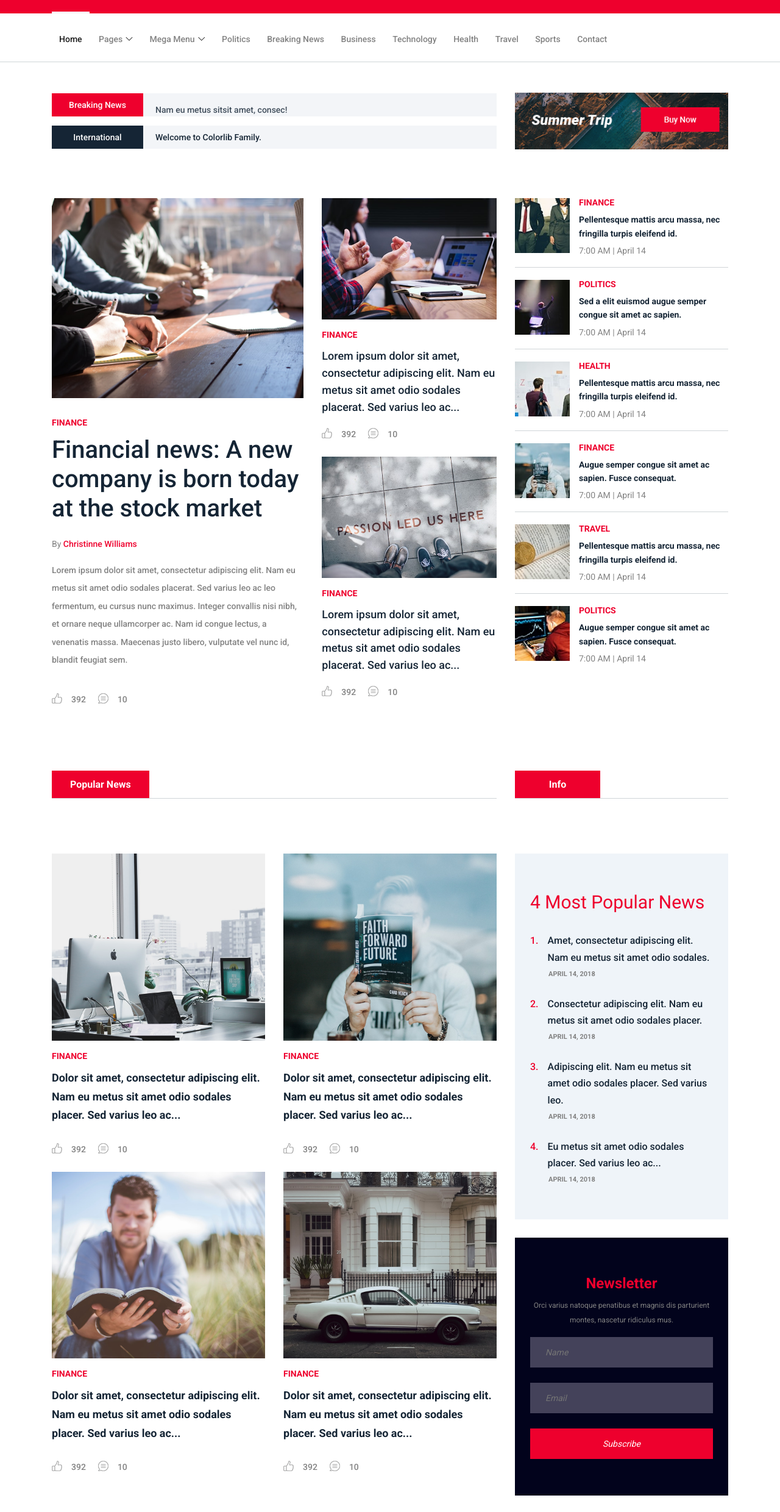
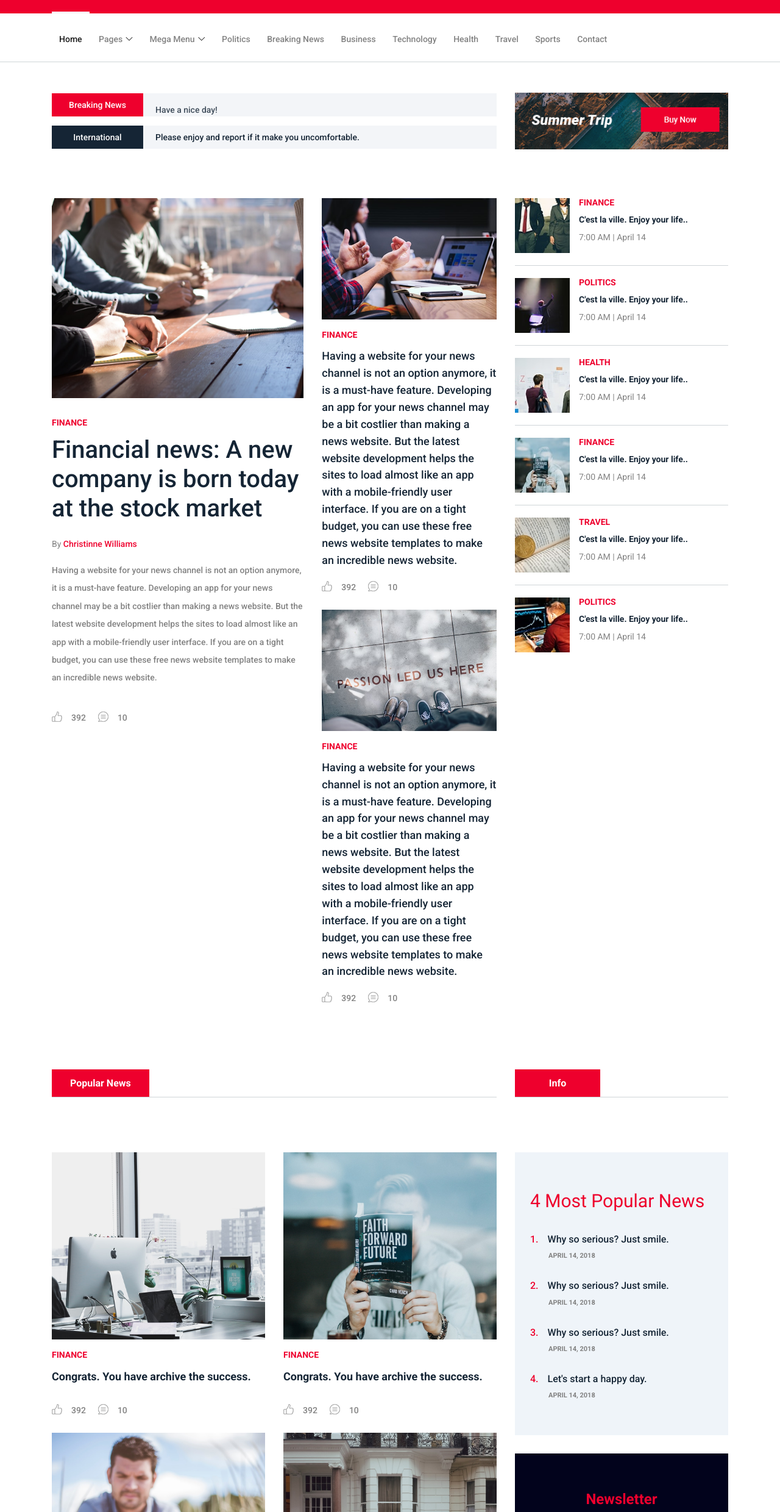
Before and after one commit to FlameOfBlue/BlueFlame_DACK_23, a plain HTML site: page index.html in a window 1280 px wide. Shown: the part 78-2558 px from the top of the page at 61% size. Drawn offline with Linux system fonts and the light colour scheme; files whose address does not match are found by name.

Commit message:
Need more time to update all of it
Just a little update for mid-term exam

```diff
--- a/index.html
+++ b/index.html
@@ -9,7 +9,7 @@
     <!-- The above 4 meta tags *must* come first in the head; any other head content must come *after* these tags -->
 
     <!-- Title -->
-    <title>The News Paper - News &amp; Lifestyle Magazine Template</title>
+    <title>VnExpressInternational</title>
 
     <!-- Favicon - Icon of the web tab -->
     <link rel="icon" href="img/core-img/favicon.ico">
@@ -138,7 +138,7 @@
                                                         <a href="#" class="post-catagory">Travel</a>
                                                         <div class="post-meta">
                                                             <a href="#" class="post-title">
-                                                                <h6>Pellentesque mattis arcu massa, nec fringilla turpis eleifend id.</h6>
+                                                                <h6>Let's your soul free. You will be happy.</h6>
                                                             </a>
                                                             <p class="post-date"><span>7:00 AM</span> | <span>April 14</span></p>
                                                         </div>
@@ -154,7 +154,7 @@
                                                         <a href="#" class="post-catagory">Politics</a>
                                                         <div class="post-meta">
                                                             <a href="#" class="post-title">
-                                                                <h6>Augue semper congue sit amet ac sapien. Fusce consequat.</h6>
+                                                                <h6>What happen to you today? Just tell me.</h6>
                                                             </a>
                                                             <p class="post-date"><span>7:00 AM</span> | <span>April 14</span></p>
                                                         </div>
@@ -194,9 +194,9 @@
                         </div>
                         <div id="breakingNewsTicker" class="ticker">
                             <ul>
-                                <li><a href="#">Lorem ipsum dolor sit amet, consectetur adipiscing elit.</a></li>
-                                <li><a href="#">Welcome to Colorlib Family.</a></li>
-                                <li><a href="#">Nam eu metus sitsit amet, consec!</a></li>
+                                <li><a href="#">Welcome to my website.</a></li>
+                                <li><a href="#">Please enjoy and report if it make you uncomfortable.</a></li>
+                                <li><a href="#">Have a nice day!</a></li>
                             </ul>
                         </div>
                     </div>
@@ -208,9 +208,9 @@
                         </div>
                         <div id="internationalTicker" class="ticker">
                             <ul>
-                                <li><a href="#">Lorem ipsum dolor sit amet, consectetur adipiscing elit.</a></li>
-                                <li><a href="#">Welcome to Colorlib Family.</a></li>
-                                <li><a href="#">Nam eu metus sitsit amet, consec!</a></li>
+                                <li><a href="#">Welcome to my website.</a></li>
+                                <li><a href="#">Please enjoy and report if it make you uncomfortable.</a></li>
+                                <li><a href="#">Have a nice day!</a></li>
                             </ul>
                         </div>
                     </div>
@@ -247,7 +247,7 @@
                                     </a>
                                     <div class="post-meta">
                                         <p class="post-author">By <a href="#">Christinne Williams</a></p>
-                                        <p class="post-excerp">Lorem ipsum dolor sit amet, consectetur adipiscing elit. Nam eu metus sit amet odio sodales placerat. Sed varius leo ac leo fermentum, eu cursus nunc maximus. Integer convallis nisi nibh, et ornare neque ullamcorper ac. Nam id congue lectus, a venenatis massa. Maecenas justo libero, vulputate vel nunc id, blandit feugiat sem. </p>
+                                        <p class="post-excerp">Having a website for your news channel is not an option anymore, it is a must-have feature. Developing an app for your news channel may be a bit costlier than making a news website. But the latest website development helps the sites to load almost like an app with a mobile-friendly user interface. If you are on a tight budget, you can use these free news website templates to make an incredible news website. </p>
                                         <!-- Post Like & Post Comment -->
                                         <div class="d-flex align-items-center">
                                             <a href="#" class="post-like"><img src="img/core-img/like.png" alt=""> <span>392</span></a>
@@ -268,7 +268,7 @@
                                     <a href="#" class="post-catagory">Finance</a>
                                     <div class="post-meta">
                                         <a href="#" class="post-title">
-                                            <h6>Lorem ipsum dolor sit amet, consectetur adipiscing elit. Nam eu metus sit amet odio sodales placerat. Sed varius leo ac...</h6>
+                                            <h6>Having a website for your news channel is not an option anymore, it is a must-have feature. Developing an app for your news channel may be a bit costlier than making a news website. But the latest website development helps the sites to load almost like an app with a mobile-friendly user interface. If you are on a tight budget, you can use these free news website templates to make an incredible news website.</h6>
                                         </a>
                                         <!-- Post Like & Post Comment -->
                                         <div class="d-flex align-items-center">
@@ -288,7 +288,7 @@
                                     <a href="#" class="post-catagory">Finance</a>
                                     <div class="post-meta">
                                         <a href="#" class="post-title">
-                                            <h6>Lorem ipsum dolor sit amet, consectetur adipiscing elit. Nam eu metus sit amet odio sodales placerat. Sed varius leo ac...</h6>
+                                            <h6>Having a website for your news channel is not an option anymore, it is a must-have feature. Developing an app for your news channel may be a bit costlier than making a news website. But the latest website development helps the sites to load almost like an app with a mobile-friendly user interface. If you are on a tight budget, you can use these free news website templates to make an incredible news website.</h6>
                                         </a>
                                         <!-- Post Like & Post Comment -->
                                         <div class="d-flex align-items-center">
@@ -312,7 +312,7 @@
                             <a href="#" class="post-catagory">Finance</a>
                             <div class="post-meta">
                                 <a href="#" class="post-title">
-                                    <h6>Pellentesque mattis arcu massa, nec fringilla turpis eleifend id.</h6>
+                                    <h6>C'est la ville. Enjoy your life..</h6>
                                 </a>
                                 <p class="post-date"><span>7:00 AM</span> | <span>April 14</span></p>
                             </div>
@@ -328,7 +328,7 @@
                             <a href="#" class="post-catagory">Politics</a>
                             <div class="post-meta">
                                 <a href="#" class="post-title">
-                                    <h6>Sed a elit euismod augue semper congue sit amet ac sapien.</h6>
+                                    <h6>C'est la ville. Enjoy your life..</h6>
                                 </a>
                                 <p class="post-date"><span>7:00 AM</span> | <span>April 14</span></p>
                             </div>
@@ -344,7 +344,7 @@
                             <a href="#" class="post-catagory">Health</a>
                             <div class="post-meta">
                                 <a href="#" class="post-title">
-                                    <h6>Pellentesque mattis arcu massa, nec fringilla turpis eleifend id.</h6>
+                                    <h6>C'est la ville. Enjoy your life..</h6>
                                 </a>
                                 <p class="post-date"><span>7:00 AM</span> | <span>April 14</span></p>
                             </div>
@@ -360,7 +360,7 @@
                             <a href="#" class="post-catagory">Finance</a>
                             <div class="post-meta">
                                 <a href="#" class="post-title">
-                                    <h6>Augue semper congue sit amet ac sapien. Fusce consequat.</h6>
+                                    <h6>C'est la ville. Enjoy your life..</h6>
                                 </a>
                                 <p class="post-date"><span>7:00 AM</span> | <span>April 14</span></p>
                             </div>
@@ -376,7 +376,7 @@
                             <a href="#" class="post-catagory">Travel</a>
                             <div class="post-meta">
                                 <a href="#" class="post-title">
-                                    <h6>Pellentesque mattis arcu massa, nec fringilla turpis eleifend id.</h6>
+                                    <h6>C'est la ville. Enjoy your life..</h6>
                                 </a>
                                 <p class="post-date"><span>7:00 AM</span> | <span>April 14</span></p>
                             </div>
@@ -392,7 +392,7 @@
                             <a href="#" class="post-catagory">Politics</a>
                             <div class="post-meta">
                                 <a href="#" class="post-title">
-                                    <h6>Augue semper congue sit amet ac sapien. Fusce consequat.</h6>
+                                    <h6>C'est la ville. Enjoy your life..</h6>
                                 </a>
                                 <p class="post-date"><span>7:00 AM</span> | <span>April 14</span></p>
                             </div>
@@ -424,7 +424,7 @@
                                 <div class="post-data">
                                     <a href="#" class="post-catagory">Finance</a>
                                     <a href="#" class="post-title">
-                                        <h6>Dolor sit amet, consectetur adipiscing elit. Nam eu metus sit amet odio sodales placer. Sed varius leo ac...</h6>
+                                        <h6>Congrats. You have archive the success.</h6>
                                     </a>
                                     <div class="post-meta d-flex align-items-center">
                                         <a href="#" class="post-like"><img src="img/core-img/like.png" alt=""> <span>392</span></a>
@@ -443,7 +443,7 @@
                                 <div class="post-data">
                                     <a href="#" class="post-catagory">Finance</a>
                                     <a href="#" class="post-title">
-                                        <h6>Dolor sit amet, consectetur adipiscing elit. Nam eu metus sit amet odio sodales placer. Sed varius leo ac...</h6>
+                                        <h6>Congrats. You have archive the success.</h6>
                                     </a>
                                     <div class="post-meta d-flex align-items-center">
                                         <a href="#" class="post-like"><img src="img/core-img/like.png" alt=""> <span>392</span></a>
@@ -462,7 +462,7 @@
                                 <div class="post-data">
                                     <a href="#" class="post-catagory">Finance</a>
                                     <a href="#" class="post-title">
-                                        <h6>Dolor sit amet, consectetur adipiscing elit. Nam eu metus sit amet odio sodales placer. Sed varius leo ac...</h6>
+                                        <h6>Congrats. You have archive the success.</h6>
                                     </a>
                                     <div class="post-meta d-flex align-items-center">
                                         <a href="#" class="post-like"><img src="img/core-img/like.png" alt=""> <span>392</span></a>
@@ -481,7 +481,7 @@
                                 <div class="post-data">
                                     <a href="#" class="post-catagory">Finance</a>
                                     <a href="#" class="post-title">
-                                        <h6>Dolor sit amet, consectetur adipiscing elit. Nam eu metus sit amet odio sodales placer. Sed varius leo ac...</h6>
+                                        <h6>Congrats. You have archive the success.</h6>
                                     </a>
                                     <div class="post-meta d-flex align-items-center">
                                         <a href="#" class="post-like"><img src="img/core-img/like.png" alt=""> <span>392</span></a>
@@ -504,7 +504,7 @@
                         <!-- Single Popular Blog -->
                         <div class="single-popular-post">
                             <a href="#">
-                                <h6><span>1.</span> Amet, consectetur adipiscing elit. Nam eu metus sit amet odio sodales.</h6>
+                                <h6><span>1.</span> Why so serious? Just smile.</h6>
                             </a>
                             <p>April 14, 2018</p>
                         </div>
@@ -512,7 +512,7 @@
                         <!-- Single Popular Blog -->
                         <div class="single-popular-post">
                             <a href="#">
-                                <h6><span>2.</span> Consectetur adipiscing elit. Nam eu metus sit amet odio sodales placer.</h6>
+                                <h6><span>2.</span> Why so serious? Just smile.</h6>
                             </a>
                             <p>April 14, 2018</p>
                         </div>
@@ -520,7 +520,7 @@
                         <!-- Single Popular Blog -->
                         <div class="single-popular-post">
                             <a href="#">
-                                <h6><span>3.</span> Adipiscing elit. Nam eu metus sit amet odio sodales placer. Sed varius leo.</h6>
+                                <h6><span>3.</span> Why so serious? Just smile.</h6>
                             </a>
                             <p>April 14, 2018</p>
                         </div>
@@ -528,7 +528,7 @@
                         <!-- Single Popular Blog -->
                         <div class="single-popular-post">
                             <a href="#">
-                                <h6><span>4.</span> Eu metus sit amet odio sodales placer. Sed varius leo ac...</h6>
+                                <h6><span>4.</span> Let's start a happy day.</h6>
                             </a>
                             <p>April 14, 2018</p>
                         </div>
@@ -537,7 +537,7 @@
                     <!-- Newsletter Widget -->
                     <div class="newsletter-widget">
                         <h4>Newsletter</h4>
-                        <p>Orci varius natoque penatibus et magnis dis parturient montes, nascetur ridiculus mus.</p>
+                        <p>Let's start a happy day.</p>
                         <form action="#" method="post">
                             <input type="text" name="text" placeholder="Name">
                             <input type="email" name="email" placeholder="Email">
@@ -611,7 +611,7 @@
                                 </div>
                                 <div class="post-data">
                                     <a href="#" class="post-title">
-                                        <h6>Orci varius natoque penatibus et magnis dis parturient montes.</h6>
+                                        <h6>Let's start a happy day..</h6>
                                     </a>
                                     <div class="post-meta">
                                         <div class="post-date"><a href="#">February 11, 2018</a></div>
@@ -628,7 +628,7 @@
                                 </div>
                                 <div class="post-data">
                                     <a href="#" class="post-title">
-                                        <h6>Orci varius natoque penatibus et magnis dis parturient montes.</h6>
+                                        <h6>Let's start a happy day..</h6>
                                     </a>
                                     <div class="post-meta">
                                         <div class="post-date"><a href="#">February 11, 2018</a></div>
@@ -645,7 +645,7 @@
                                 </div>
                                 <div class="post-data">
                                     <a href="#" class="post-title">
-                                        <h6>Orci varius natoque penatibus et magnis dis parturient montes.</h6>
+                                        <h6>The story hasn't been started.</h6>
                                     </a>
                                     <div class="post-meta">
                                         <div class="post-date"><a href="#">February 11, 2018</a></div>
@@ -662,7 +662,7 @@
                                 </div>
                                 <div class="post-data">
                                     <a href="#" class="post-title">
-                                        <h6>Orci varius natoque penatibus et magnis dis parturient montes.</h6>
+                                        <h6>The story hasn't been started.</h6>
                                     </a>
                                     <div class="post-meta">
                                         <div class="post-date"><a href="#">February 11, 2018</a></div>
@@ -679,7 +679,7 @@
                                 </div>
                                 <div class="post-data">
                                     <a href="#" class="post-title">
-                                        <h6>Orci varius natoque penatibus et magnis dis parturient montes.</h6>
+                                        <h6>The story hasn't been started.</h6>
                                     </a>
                                     <div class="post-meta">
                                         <div class="post-date"><a href="#">February 11, 2018</a></div>
@@ -696,7 +696,7 @@
                                 </div>
                                 <div class="post-data">
                                     <a href="#" class="post-title">
-                                        <h6>Orci varius natoque penatibus et magnis dis parturient montes.</h6>
+                                        <h6>The story hasn't been started.</h6>
                                     </a>
                                     <div class="post-meta">
                                         <div class="post-date"><a href="#">February 11, 2018</a></div>
@@ -720,7 +720,7 @@
                         </div>
                         <div class="post-data">
                             <a href="#" class="post-title">
-                                <h6>Orci varius natoque penatibus et magnis</h6>
+                                <h6>The story hasn't been started</h6>
                             </a>
                             <div class="post-meta">
                                 <div class="post-date"><a href="#">February 11, 2018</a></div>
@@ -735,7 +735,7 @@
                         </div>
                         <div class="post-data">
                             <a href="#" class="post-title">
-                                <h6>Orci varius natoque penatibus et magnis</h6>
+                                <h6>The story hasn't been started</h6>
                             </a>
                             <div class="post-meta">
                                 <div class="post-date"><a href="#">February 11, 2018</a></div>
@@ -750,7 +750,7 @@
                         </div>
                         <div class="post-data">
                             <a href="#" class="post-title">
-                                <h6>Orci varius natoque penatibus et magnis</h6>
+                                <h6>The story hasn't been started</h6>
                             </a>
                             <div class="post-meta">
                                 <div class="post-date"><a href="#">February 11, 2018</a></div>
@@ -765,7 +765,7 @@
                         </div>
                         <div class="post-data">
                             <a href="#" class="post-title">
-                                <h6>Orci varius natoque penatibus et magnis</h6>
+                                <h6>The story hasn't been started</h6>
                             </a>
                             <div class="post-meta">
                                 <div class="post-date"><a href="#">February 11, 2018</a></div>
@@ -780,7 +780,7 @@
                         </div>
                         <div class="post-data">
                             <a href="#" class="post-title">
-                                <h6>Orci varius natoque penatibus et magnis</h6>
+                                <h6>We will, we will rock you.</h6>
                             </a>
                             <div class="post-meta">
                                 <div class="post-date"><a href="#">February 11, 2018</a></div>
@@ -910,10 +910,7 @@
             <div class="container h-100">
                 <div class="row h-100 align-items-center">
                     <div class="col-12">
-                        <!-- Copywrite -->
-                        <p><!-- Link back to Colorlib can't be removed. Template is licensed under CC BY 3.0. -->
-Copyright &copy;<script>document.write(new Date().getFullYear());</script> All rights reserved | This template is made with <i class="fa fa-heart-o" aria-hidden="true"></i> by <a href="https://colorlib.com" target="_blank">Colorlib</a>
-<!-- Link back to Colorlib can't be removed. Template is licensed under CC BY 3.0. --></p>
+
                     </div>
                 </div>
             </div>
```
Also changed, not shown: about.html (+22 -22 lines), catagories-post.html (+25 -28 lines), contact.html (+12 -15 lines), single-post.html (+31 -34 lines).
